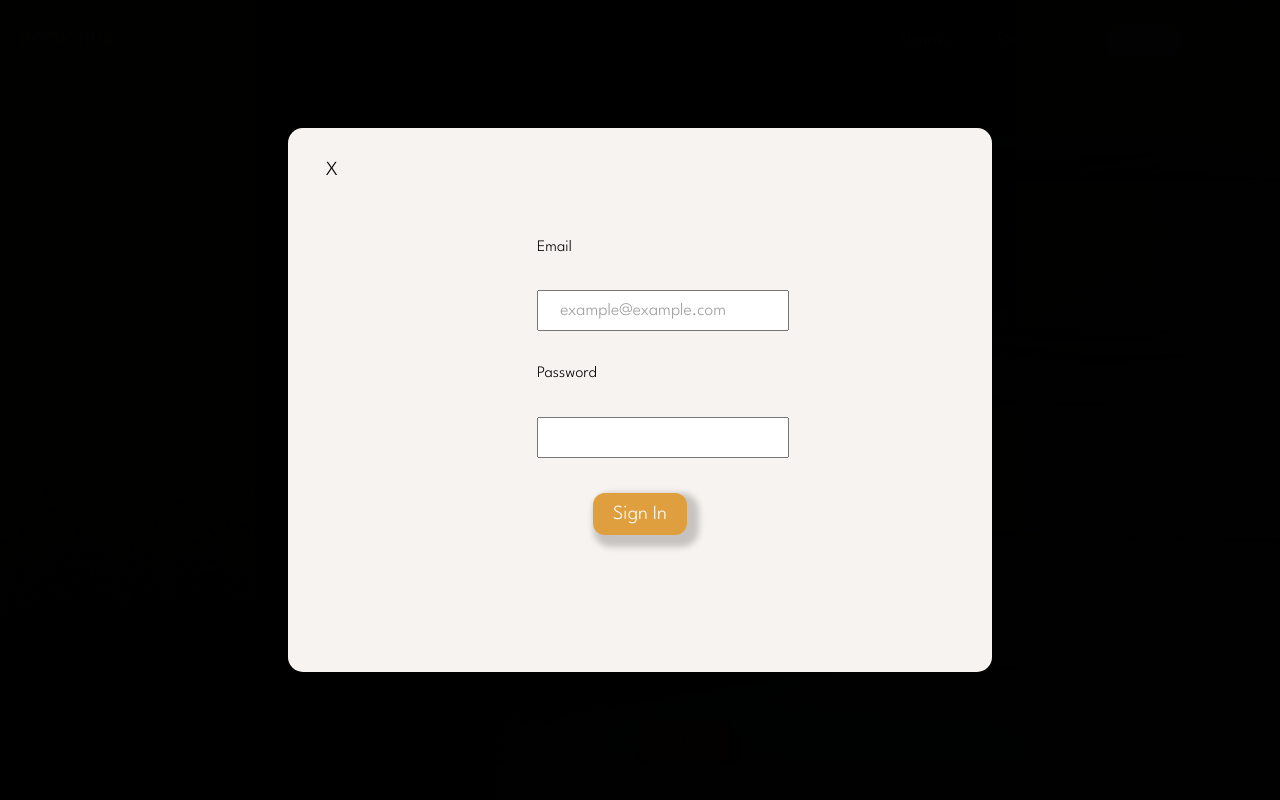
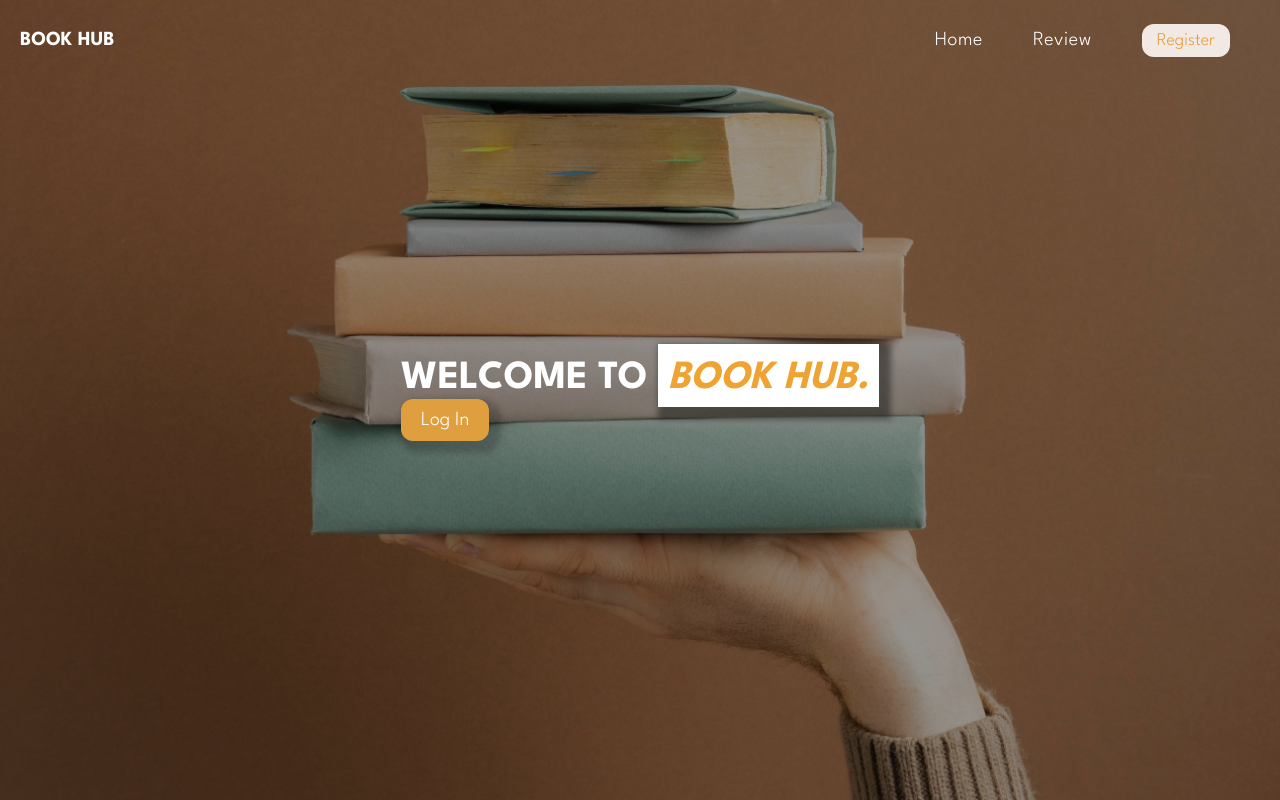
Before and after one commit to Bluepanda93/Book_hub_frontEnd, a React (Create React App) app: page / in a window 1280 px wide. Shown: the top 800 px of the page. Built offline with nearby package versions, Linux system fonts and the light colour scheme.

Commit message:
formatted files, folders and set up router for login page

```diff
--- a/src/App.css
+++ b/src/App.css
@@ -112,12 +112,9 @@ flex-wrap: wrap;
   width: 30vw;
 }
 
+
 .login-btn{
-  flex-basis: 100%;
-  height: 0;
-}
-.login-btn button{
-margin-left: 50%;
+
 background: #e09f3e;
 border: none;
 padding: 12px 20px;
@@ -128,7 +125,7 @@ box-shadow: 6px 6px 6px 6px rgba(0, 0, 0, 0.2);
 color: white;
 }
 
-.login-btn button:hover{
+.login-btn:hover{
   color:  #f2e9e4;
   background-color: #a4680e;
   transition: 0.4s;
--- a/src/App.js
+++ b/src/App.js
@@ -1,8 +1,7 @@
 import Navbar from './components/Navbar'
 import { Routes, Route } from 'react-router-dom'
 import './App.css'
-import Home from './components/Home'
-import Login from './components/Login'
+import Home from './pages/Home'
 
 const App = () => {
   return (
@@ -11,9 +10,6 @@ const App = () => {
         <Navbar />
       </header>
       <main>
-        <Routes>
-          <Route path="/" element={<Home />} />
-        </Routes>
         <Home />
       </main>
     </div>
--- a/src/components/Home.js
+++ /dev/null
@@ -1,21 +0,0 @@
-import Login from './Login'
-const Home = () => {
-  return (
-    <div className="home-container">
-      <Login trigger={true}></Login>
-      <div className="column-1">
-        <h1 className="home-h1">
-          WELCOME TO <span className="span-heading">BOOK HUB.</span>
-        </h1>
-      </div>
-
-      <div
-        className="
-        login-btn"
-      >
-        <button>Log In</button>
-      </div>
-    </div>
-  )
-}
-export default Home
--- a/src/components/Navbar.js
+++ b/src/components/Navbar.js
@@ -8,13 +8,10 @@ const Navbar = () => {
         <Link to="/" className="linky">
           Home
         </Link>
-        <Link to="/locations" className="linky">
-          Review
+        <Link className="linky">Review</Link>
+        <Link>
+          <button className="review-btn">Register</button>
         </Link>
-        <Link to="/form">
-          <button className="review-btn">Log In</button>
-        </Link>
-        <Link to="/new" className="linky"></Link>
       </div>
     </nav>
   )
--- /dev/null
+++ b/src/pages/Home.js
@@ -0,0 +1,22 @@
+import Login from './Login'
+import { useState } from 'react'
+
+const Home = () => {
+  const [popupButton, setPopupButton] = useState(false)
+  return (
+    <div className="home-container">
+      <Login trigger={popupButton} setTrigger={setPopupButton}></Login>
+      <div className="column-1">
+        <h1 className="home-h1">
+          WELCOME TO <span className="span-heading">BOOK HUB.</span>
+          <br></br>
+          <button onClick={() => setPopupButton(true)} className="login-btn">
+            Log In
+          </button>
+        </h1>
+        <br></br>
+      </div>
+    </div>
+  )
+}
+export default Home
--- a/src/components/Login.js
+++ b/src/pages/Login.js
@@ -1,12 +1,14 @@
 import React from 'react'
 
-import './Login.css'
+import './styles/Login.css'
 
 const Login = (props) => {
   return props.trigger ? (
     <div className="popup-form">
       <div className="popup-inner">
-        <button className="close-btn">X</button>
+        <button className="close-btn" onClick={() => props.setTrigger(false)}>
+          X
+        </button>
         <div className="signin col">
           <div className="card-overlay centered">
             <form className="col">
```
Also changed, not shown: src/pages/styles/Login.css (renamed from src/components/Login.css).
